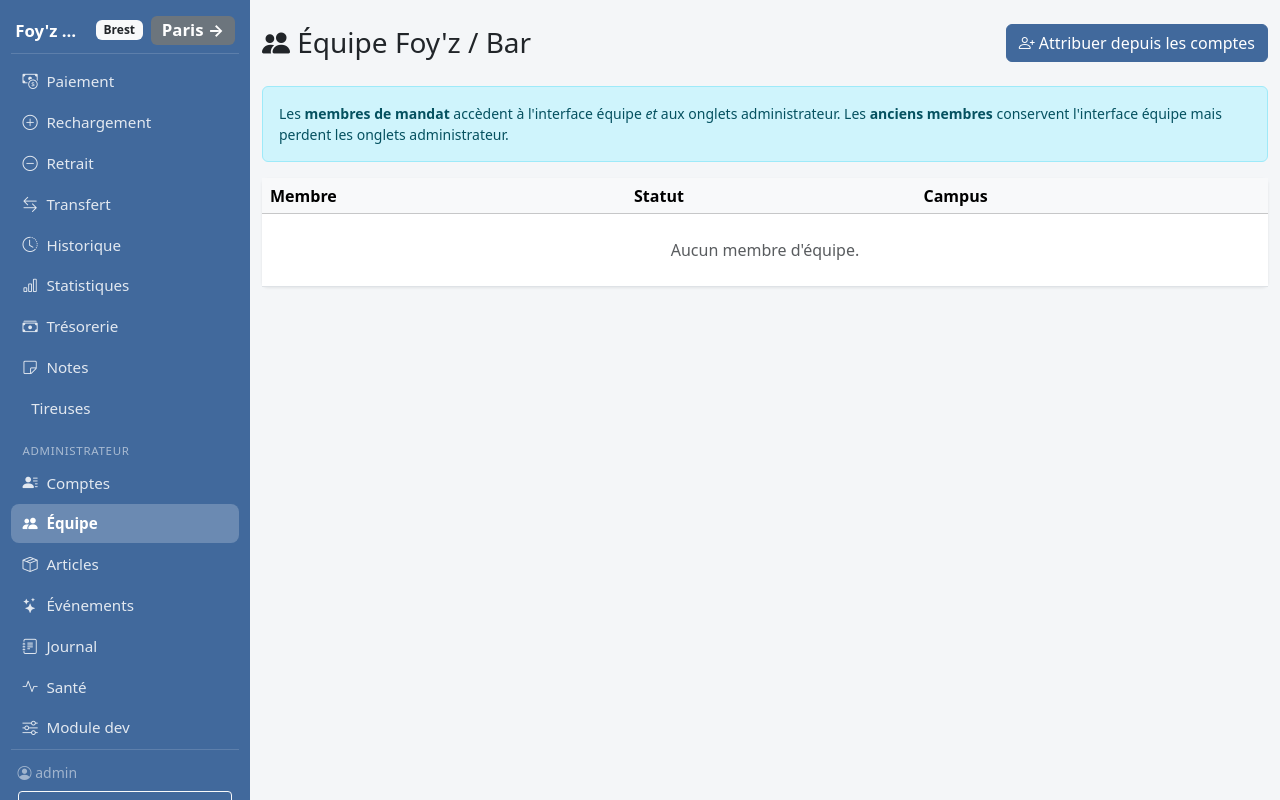
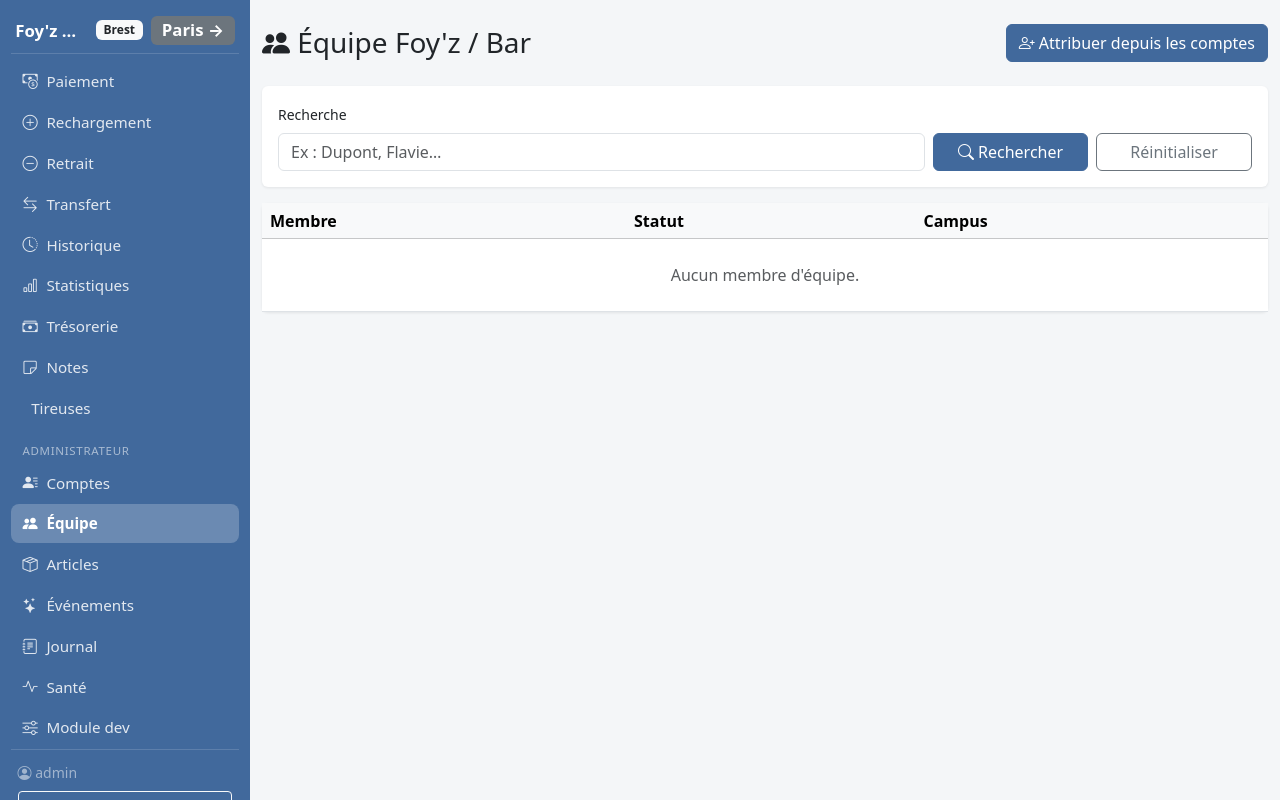
Before and after one commit to pauldebise/plateforme_foyz_bar, a Flask app: page /admin/equipe in a window 1280 px wide. Run offline with Flask 3, Linux system fonts and the light colour scheme; the visitor is signed in with stand-in values (Sample User, id 1); data comes from the database, SQL or seed files in the repository; data that the repository does not hold is empty; some libraries are stand-ins or nearby versions.

Commit message:
admin: recherche dans l'onglet equipe et suppression de la banniere d'aide

```diff
--- a/app/routes/admin.py
+++ b/app/routes/admin.py
@@ -343,12 +343,19 @@ def compte_supprimer(user_id):
 @bp.route("/equipe")
 @login_required
 def equipe():
-    members = (
-        db.session.scalars(select(User).where(User.team_status.is_not(None)).order_by(User.name))
-        .unique()
-        .all()
-    )
-    return render_template("admin/equipe.html", members=members, own_campus=own_campus())
+    q = request.args.get("q", "").strip()
+    stmt = select(User).where(User.team_status.is_not(None))
+    if q:
+        like = f"%{q}%"
+        stmt = stmt.where(
+            or_(
+                User.name.ilike(like),
+                User.nickname.ilike(like),
+                User.username.ilike(like),
+            )
+        )
+    members = db.session.scalars(stmt.order_by(User.name)).unique().all()
+    return render_template("admin/equipe.html", members=members, own_campus=own_campus(), q=q)
 
 
 @bp.route("/equipe/<int:user_id>", methods=["GET", "POST"])
--- a/app/templates/admin/equipe.html
+++ b/app/templates/admin/equipe.html
@@ -6,10 +6,16 @@
   <a class="btn btn-primary" href="{{ url_for('admin.comptes') }}"><i class="bi bi-person-plus"></i> Attribuer depuis les comptes</a>
 </div>
 
-<div class="alert alert-info small">
-  Les <strong>membres de mandat</strong> accèdent à l'interface équipe <em>et</em> aux onglets administrateur.
-  Les <strong>anciens membres</strong> conservent l'interface équipe mais perdent les onglets administrateur.
-</div>
+<form class="card mb-3">
+  <div class="card-body row g-2 align-items-end">
+    <div class="col-md-8">
+      <label class="form-label small">Recherche</label>
+      <input class="form-control" name="q" value="{{ q }}" placeholder="Ex : Dupont, Flavie…">
+    </div>
+    <div class="col-md-2 d-grid"><button class="btn btn-primary"><i class="bi bi-search"></i> Rechercher</button></div>
+    <div class="col-md-2 d-grid"><a class="btn btn-outline-secondary" href="{{ url_for('admin.equipe') }}">Réinitialiser</a></div>
+  </div>
+</form>
 
 <div class="card">
   <div class="table-responsive">
```
